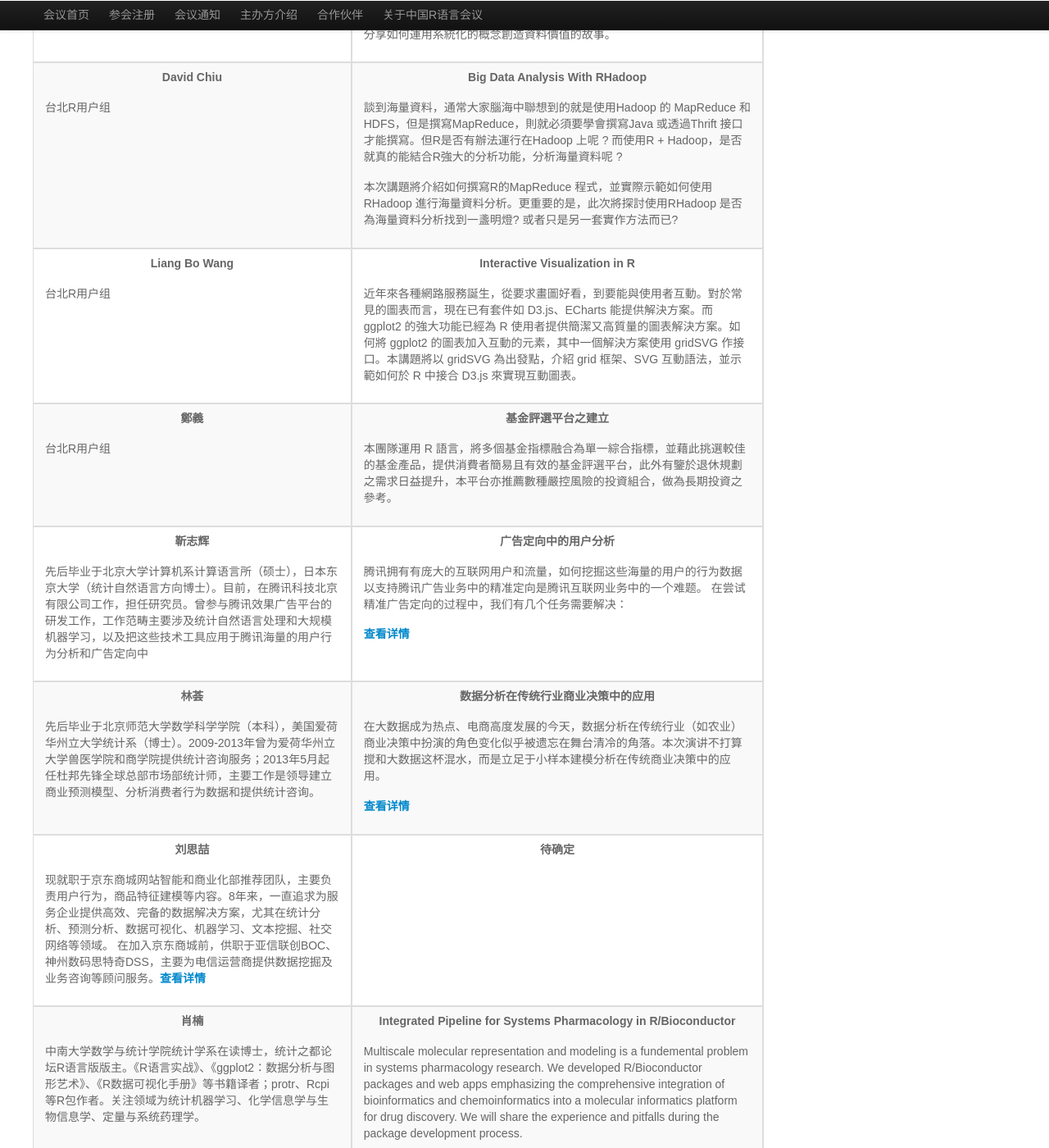
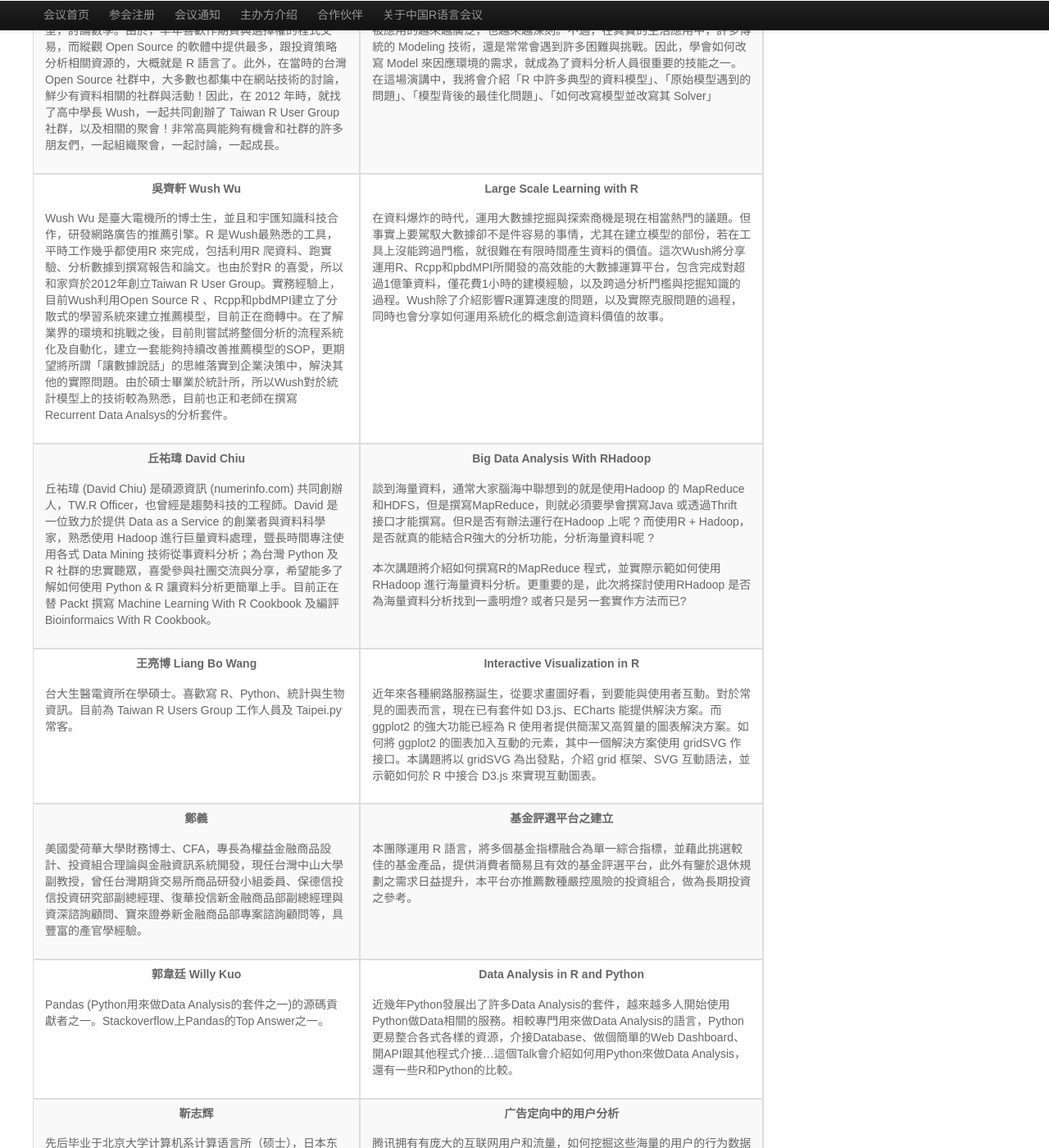
Before and after one commit to cosname/R-conference, a Jekyll site: the page built from index.html, in a window 1280 px wide and 1400 px high, scrolled down 3513 px. Shown: the whole window at 82% size. Built offline with Jekyll 4.4.1, drawn with Linux system fonts in a browser that asks for light colours; some of the changed text lies outside the part shown.

Commit message:
Update speakers' topic

```diff
--- a/_posts/2014-05-24-beijing.md
+++ b/_posts/2014-05-24-beijing.md
@@ -46,6 +46,14 @@
   <a class="thumbnail" href="##"><img src="/img/speakers/liusize.jpg" alt=""></a>
   <h3>刘思喆</h3>
   <p>京东商城个性化推荐组负责人</p>
+  </div>
+  </li>
+
+ <li class="span2">
+  <div class="thumbnail">
+  <a class="thumbnail" href="##"><img src="/img/speakers/huhao.jpg" alt=""></a>
+  <h3>胡浩</h3>
+  <p>上海国富投资管理有限公司量化投资合伙人</p>
   </div>
   </li>
 </ul>
@@ -211,8 +219,8 @@
 
 <tr>
   <td>
-  <p><strong>Chia-Chi Chang</strong></p>
-  <p>台北R用户组</p>
+  <p><strong>張家齊 Chia-Chi Chang</strong></p>
+  <p>家齊是一位熱愛分析資料的工程師，熱愛分析資料，建立模型，討論數學。由於，早年喜歡作期貨與選擇權的程式交易，而縱觀 Open Source 的軟體中提供最多，跟投資策略分析相關資源的，大概就是 R 語言了。此外，在當時的台灣 Open Source 社群中，大多數也都集中在網站技術的討論，鮮少有資料相關的社群與活動！因此，在 2012 年時，就找了高中學長 Wush，一起共同創辦了 Taiwan R User Group 社群，以及相關的聚會！非常高興能夠有機會和社群的許多朋友們，一起組織聚會，一起討論，一起成長。</p>
   </td>
   <td>
   <p><strong>Hacking Models With R</strong></p>
@@ -221,8 +229,8 @@
 </tr>
 <tr>
   <td>
-  <p><strong>Wush Wu</strong></p>
-  <p>台北R用户组</p>
+  <p><strong>吳齊軒 Wush Wu</strong></p>
+  <p>Wush Wu 是臺大電機所的博士生，並且和宇匯知識科技合作，研發網路廣告的推薦引擎。R 是Wush最熟悉的工具，平時工作幾乎都使用R 來完成，包括利用R 爬資料、跑實驗、分析數據到撰寫報告和論文。也由於對R 的喜愛，所以和家齊於2012年創立Taiwan R User Group。實務經驗上，目前Wush利用Open Source R 、Rcpp和pbdMPI建立了分散式的學習系統來建立推薦模型，目前正在商轉中。在了解業界的環境和挑戰之後，目前則嘗試將整個分析的流程系統化及自動化，建立一套能夠持續改善推薦模型的SOP，更期望將所謂「讓數據說話」的思維落實到企業決策中，解決其他的實際問題。由於碩士畢業於統計所，所以Wush對於統計模型上的技術較為熟悉，目前也正和老師在撰寫Recurrent Data Analsys的分析套件。</p>
   </td>
   <td>
   <p><strong>Large Scale Learning with R</strong></p>
@@ -231,8 +239,8 @@
 </tr>
 <tr>
   <td>
-  <p><strong>David Chiu</strong></p>
-  <p>台北R用户组</p>
+  <p><strong>丘祐瑋 David Chiu</strong></p>
+  <p>丘祐瑋 (David Chiu) 是碩源資訊 (numerinfo.com) 共同創辦人，TW.R Officer，也曾經是趨勢科技的工程師。David 是一位致力於提供 Data as a Service 的創業者與資料科學家，熟悉使用 Hadoop 進行巨量資料處理，暨長時間專注使用各式 Data Mining 技術從事資料分析；為台灣 Python 及 R 社群的忠實聽眾，喜愛參與社團交流與分享，希望能多了解如何使用 Python & R 讓資料分析更簡單上手。目前正在替 Packt 撰寫 Machine Learning With R Cookbook 及編評Bioinformaics With R Cookbook。</p>
   </td>
   <td>
   <p><strong>Big Data Analysis With RHadoop</strong></p>
@@ -243,8 +251,8 @@
 </tr>
 <tr>
   <td>
-  <p><strong>Liang Bo Wang</strong></p>
-  <p>台北R用户组</p>
+  <p><strong>王亮博 Liang Bo Wang</strong></p>
+  <p>台大生醫電資所在學碩士。喜歡寫 R、Python、統計與生物資訊。目前為 Taiwan R Users Group 工作人員及 Taipei.py 常客。</p>
   </td>
   <td>
   <p><strong>Interactive Visualization in R</strong></p>
@@ -254,11 +262,21 @@
 <tr>
   <td>
   <p><strong>鄭義</strong></p>
-  <p>台北R用户组</p>
+  <p>美國愛荷華大學財務博士、CFA，專長為權益金融商品設計、投資組合理論與金融資訊系統開發，現任台灣中山大學副教授，曾任台灣期貨交易所商品研發小組委員、保德信投信投資研究部副總經理、復華投信新金融商品部副總經理與資深諮詢顧問、寶來證券新金融商品部專案諮詢顧問等，具豐富的產官學經驗。</p>
   </td>
   <td>
   <p><strong>基金評選平台之建立</strong></p>
   <p>本團隊運用 R 語言，將多個基金指標融合為單一綜合指標，並藉此挑選較佳的基金產品，提供消費者簡易且有效的基金評選平台，此外有鑒於退休規劃之需求日益提升，本平台亦推薦數種嚴控風險的投資組合，做為長期投資之參考。</p>
+  </td>
+</tr>
+<tr>
+  <td>
+  <p><strong>郭韋廷 Willy Kuo</strong></p>
+  <p>Pandas (Python用來做Data Analysis的套件之一)的源碼貢獻者之一。Stackoverflow上Pandas的Top Answer之一。</p>
+  </td>
+  <td>
+  <p><strong>Data Analysis in R and Python</strong></p>
+  <p>近幾年Python發展出了許多Data Analysis的套件，越來越多人開始使用Python做Data相關的服務。相較專門用來做Data Analysis的語言，Python更易整合各式各樣的資源，介接Database、做個簡單的Web Dashboard、開API跟其他程式介接…這個Talk會介紹如何用Python來做Data Analysis，還有一些R和Python的比較。</p>
   </td>
 </tr>
 <tr>
@@ -386,11 +404,11 @@
 <tr>
   <td>
   <p><strong>寇强</strong></p>
-  <p></p>
+  <p>寇强，微博：@Gossip_useR，华南统计科学研究中心成员，信息学博士在读，研究方向为串联质谱的数据分析和软件开发。</p>
   </td>
   <td>
-  <p><strong>待确定</strong></p>
-  <p></p>
+  <p><strong>突破R内存瓶颈的若干技术</strong></p>
+  <p>R的内存计算一直被人诟病，除去利用近年兴起的Hadoop之外，R众多的扩展包为解决R的内存瓶颈提供了各种思路，包括hashing、硬盘缓存、保存重复计算结果、利用数据库后台等等。这里整理比较一下各种相关技术，提供若干性能测试，并加上一些个人的使用体会。</p>
   </td>
 </tr>
 <tr>
```
Also changed, not shown: img/speakers/huhao.jpg (added).
